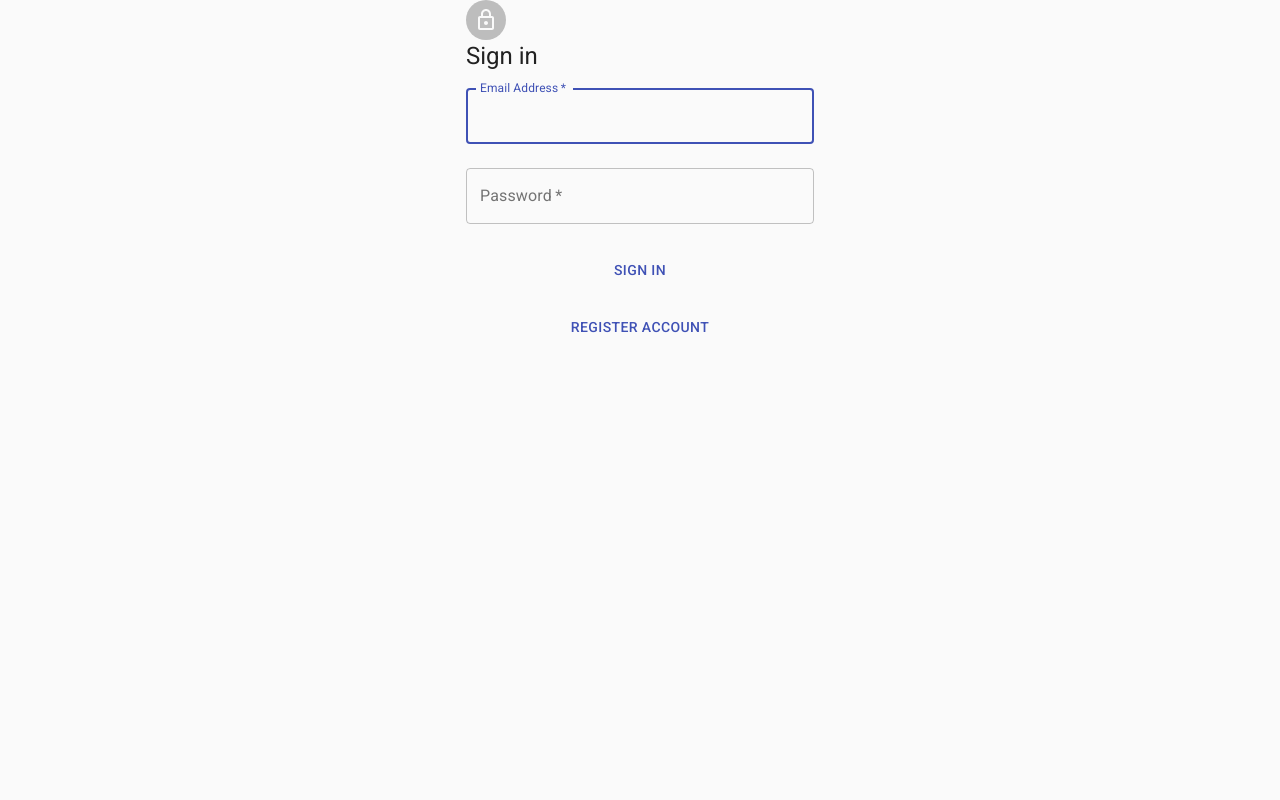
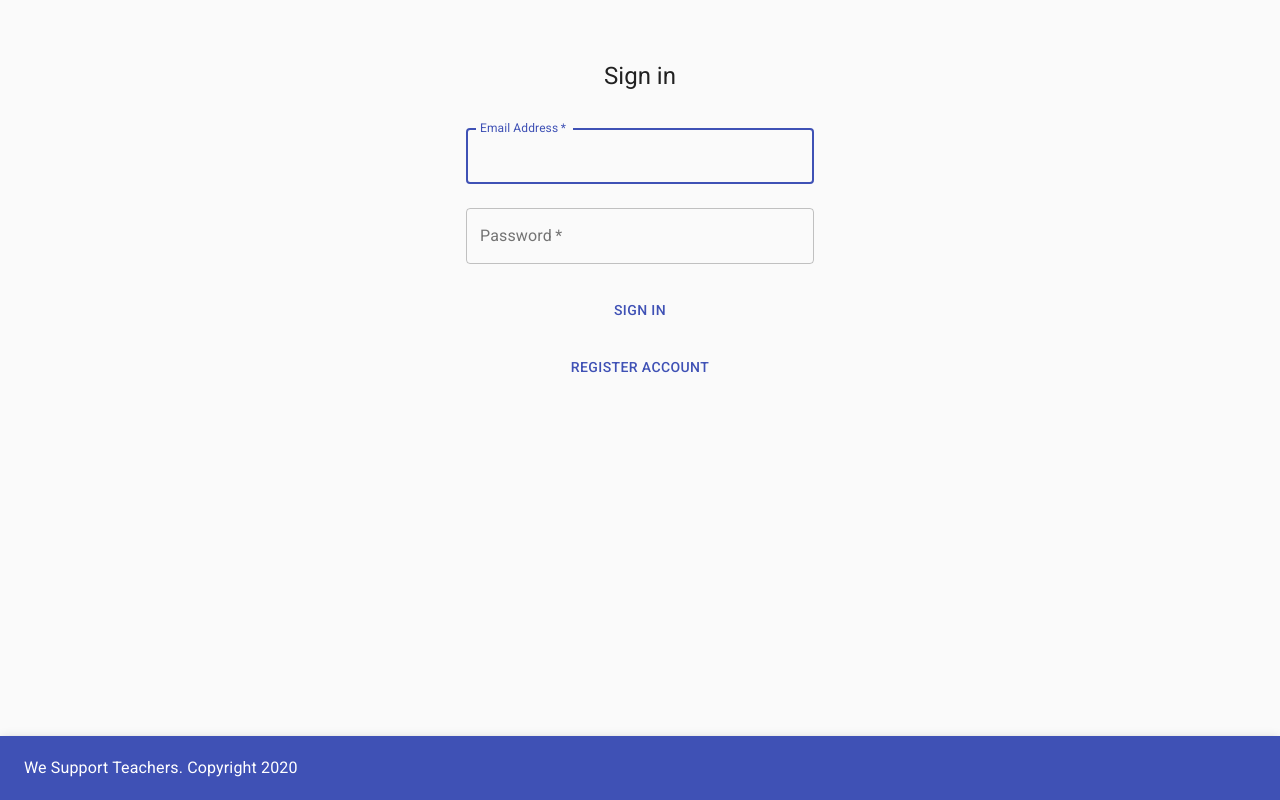
Before and after one commit to gideonrynn/homeschoolr-project3, a React (Create React App) app in the folder client/: page / in a window 1280 px wide. Built offline with nearby package versions, Linux system fonts and the light colour scheme.

Commit message:
aligned verticle

```diff
--- a/client/src/App.js
+++ b/client/src/App.js
@@ -12,6 +12,7 @@ import NoMatch from "./pages/NoMatch";
 import LoginPage from "./pages/LoginPage";
 import TeacherPage from "./pages/TeacherPage";
 import ParentPage from "./pages/ParentPage";
+import Footer from "./components/Footer";
 
 import GlobalState from './utils/globalState'
 
@@ -38,6 +39,7 @@ class App extends Component {
 
                 <Route exact path="/noMatch" component={NoMatch}/>
               </Wrapper>
+              <Footer />
             </div>
           </Container>
         </Router>
--- a/client/src/components/Login/index.js
+++ b/client/src/components/Login/index.js
@@ -158,12 +158,11 @@ class Login extends Component {
             <Container component="main" maxWidth="xs">
                 <CssBaseline />
                 <div className={useStyles.paper}>
-                    <Avatar className={useStyles.avatar}>
-                        <LockOutlinedIcon />
-                    </Avatar>
-                    <Typography component="h1" variant="h5">
+                    <br /><br /><br />
+                    <Typography component="h1" variant="h5" align="center">
                         Sign in
                     </Typography>
+                    <br />
 
                         <TextField
                             classes={useStyles.form}
--- a/client/src/pages/ParentPage.js
+++ b/client/src/pages/ParentPage.js
@@ -4,7 +4,6 @@ import HelpButton from "../components/HelpButton";
 import NavBar from "../components/NavBar";
 import { Redirect } from 'react-router-dom';
 import TeacherSchedule from '../components/TeacherSchedule';
-import Footer from "../components/Footer";
 import Paper from '@material-ui/core/Paper';
 import Grid from '@material-ui/core/Grid';
 import 'typeface-roboto';
@@ -141,7 +140,6 @@ class ParentPage extends Component {
                     <HelpButton />
                 </Grid>
                 </Container>
-                <Footer />
             </div>
         );
 
--- a/client/src/pages/TeacherPage.js
+++ b/client/src/pages/TeacherPage.js
@@ -8,7 +8,6 @@ import Typography from '@material-ui/core/Typography';
 // import { withStyles } from '@material-ui/core/styles';
 
 import Paper from '@material-ui/core/Paper';
-import Grid from '@material-ui/core/Grid';
 
 
 import API from "../utils/API";
@@ -135,26 +134,6 @@ class TeacherPage extends Component {
                 </Paper>
                 <br />
 
-
-
-                <Grid container spacing={3}>
-                    <Grid item xs={7}>
-                        <Paper>
-                            <div>
-                                <br />
-                                <Typography variant="h6" gutterBottom align="center">Post A Schedule</Typography>
-                                <br />
-
-                                <TeacherSchedule dataType="Teacher" editPermission="ok"/>
-                                <br />
-                                <br />
-                            </div>
-
-                        </Paper>
-
-                    </Grid>
-
-                    <Grid item xs={5}>
                 <Paper>
                     <div>
                         <br />
@@ -197,13 +176,23 @@ class TeacherPage extends Component {
                             Send Email
                         </Button>
                     </div>
+                </Paper>
+                <br />
+                <Paper>
+                    <div>
+                        <br />
+                        <Typography variant="h6" gutterBottom align="center">Post A Schedule</Typography>
+                        <br />
 
+                        <TeacherSchedule dataType="Teacher" editPermission="ok"/>
+                        <br />
+                        <br />
+                    </div>
                 </Paper>
-                    </Grid>
-                </Grid>
+
+
 
                 <br />
-
 
             </div>
         );
```
Lines whose indentation alone changed are shown as unchanged.
